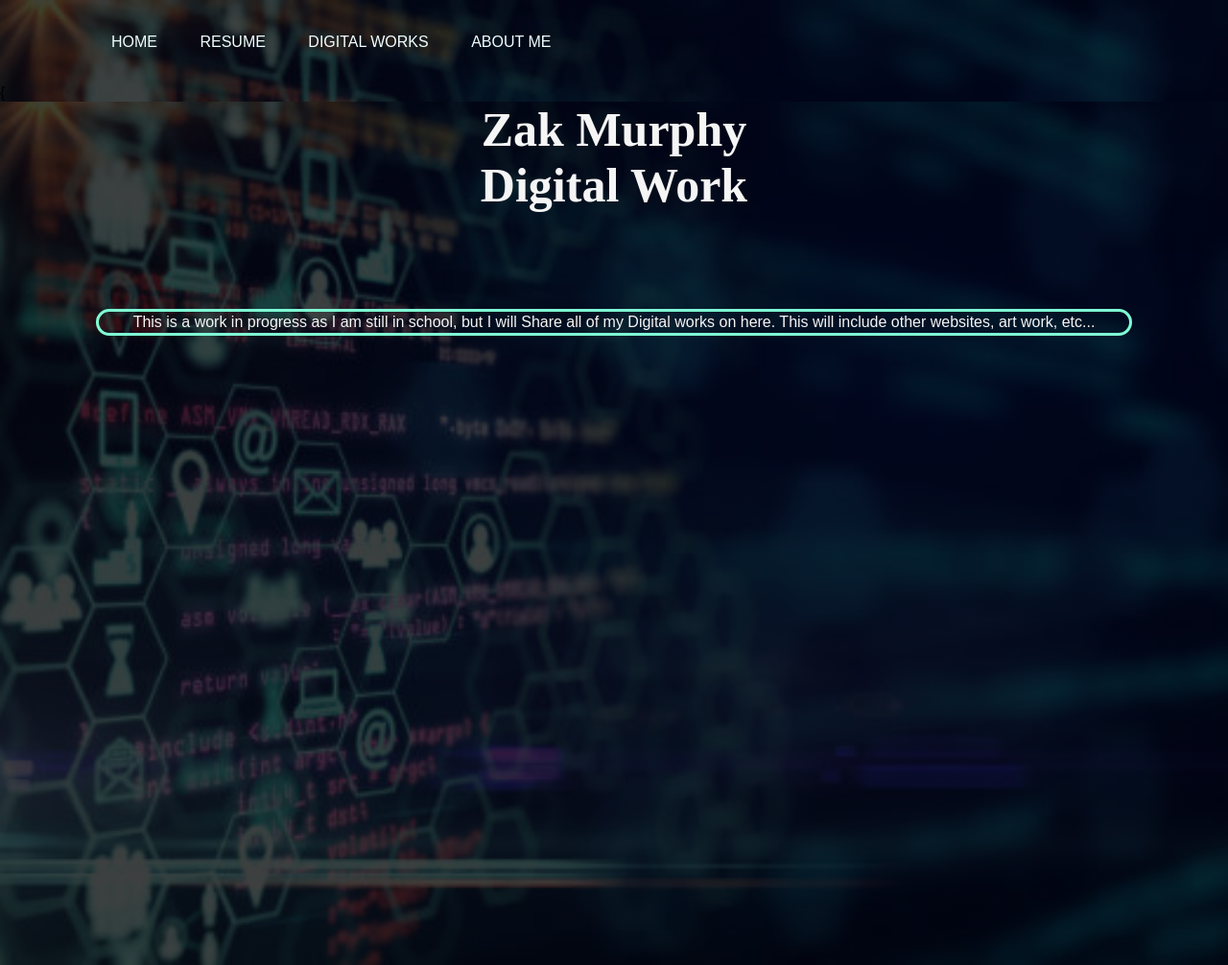
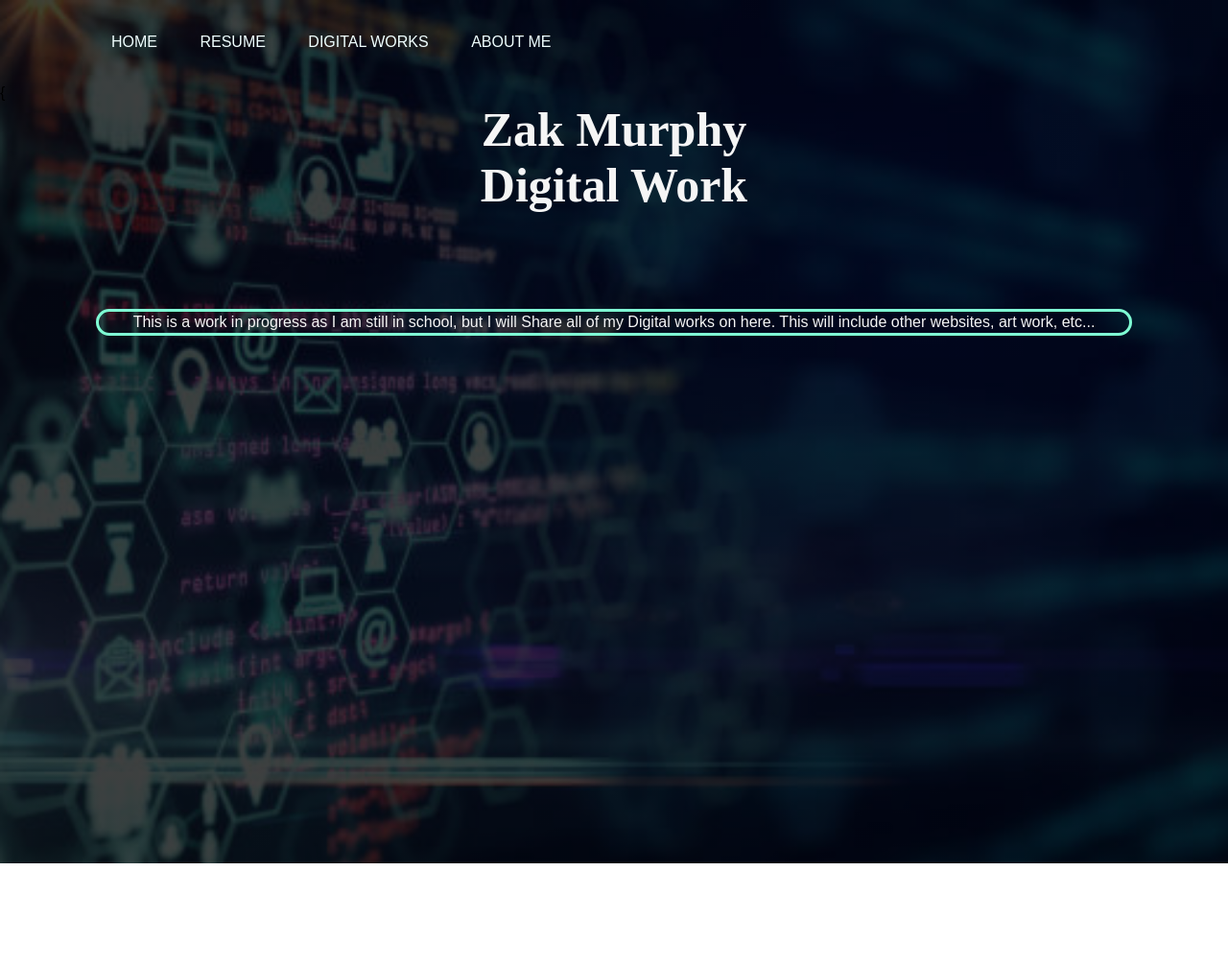
Before and after one commit to ZakMurphy191/Digit400, a Jekyll site: the page built from docs/dw.html, in a window 1280 px wide. Shown: the whole page at 96% size. Built offline with Jekyll 4.4.1, drawn with Linux system fonts in a browser that asks for light colours; after the commit the page ends 900 px from its top, so only the background shows below that.

Commit message:
new html

```diff
--- a/docs/aboutme.html
+++ b/docs/aboutme.html
@@ -3,7 +3,7 @@
 title: About Me
 url: "https://github.com/ZakMurphy191/Digit400/blob/main/docs/aboutme.html"
 ---
-    <div class="banner">
+
             <div class="name">
             <h1>Zak Murphy</h1>
             </div>
@@ -49,5 +49,3 @@
                     <img src="images/zak.png" alt="zak" style="width:250px;height:300px" class="block" />
                 </section>
             </div>
-
-</div>
--- a/docs/dw.html
+++ b/docs/dw.html
@@ -3,7 +3,7 @@
 title: Digital Works
 url: "https://github.com/ZakMurphy191/Digit400/blob/main/docs/dw.html"
 ---
-<div class="banner">
+
             <div class="name">
             <h1>Zak Murphy</h1>
             </div>
@@ -13,4 +13,3 @@
             <div class="box">
                 <p>This is a work in progress as I am still in school, but I will Share all of my Digital works on here. This will include other websites, art work, etc...</p>
             </div>
-</div>
--- a/docs/index.html
+++ b/docs/index.html
@@ -3,7 +3,7 @@
 title: Home
 url: "https://github.com/ZakMurphy191/Digit400/blob/main/docs/index.html"
 ---
-<div class="banner">
+
             <div class="name">
                 <h1>Zak Murphy</h1>
             </div>
@@ -32,6 +32,3 @@
                     </tr>
                 </table>
             </div>
-
-
-</div>
--- a/docs/resume270.html
+++ b/docs/resume270.html
@@ -3,7 +3,7 @@
 title: Resume
 url: "https://github.com/ZakMurphy191/Digit400/blob/main/docs/resume270.html"
 ---
-<div class="banner">
+
             <div class="name">
                 <h1>Zak Murphy</h1>
             </div>
@@ -112,7 +112,3 @@
                     <li>Digital Humanities </li>
                 </ul>
             </div>
-
-
-
-</div>
```
